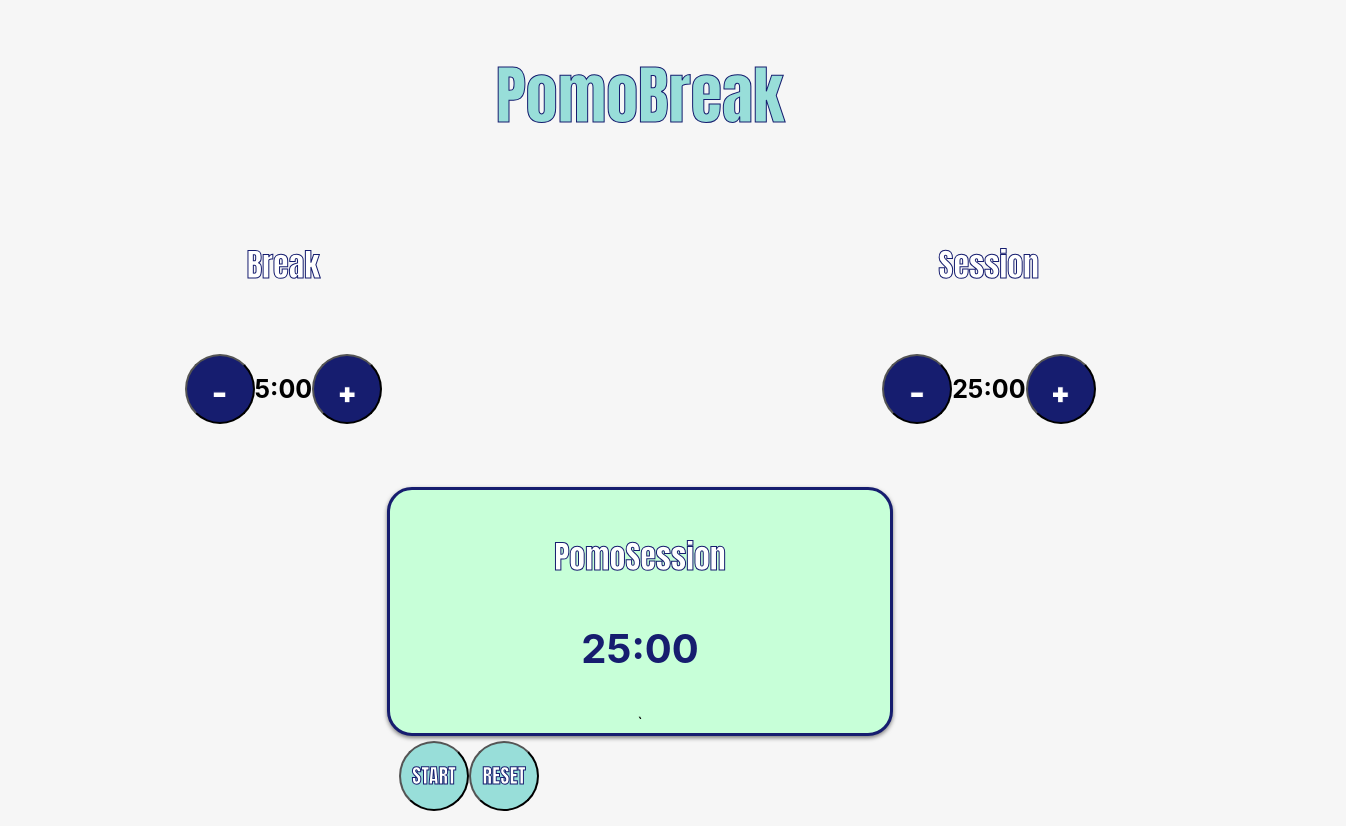
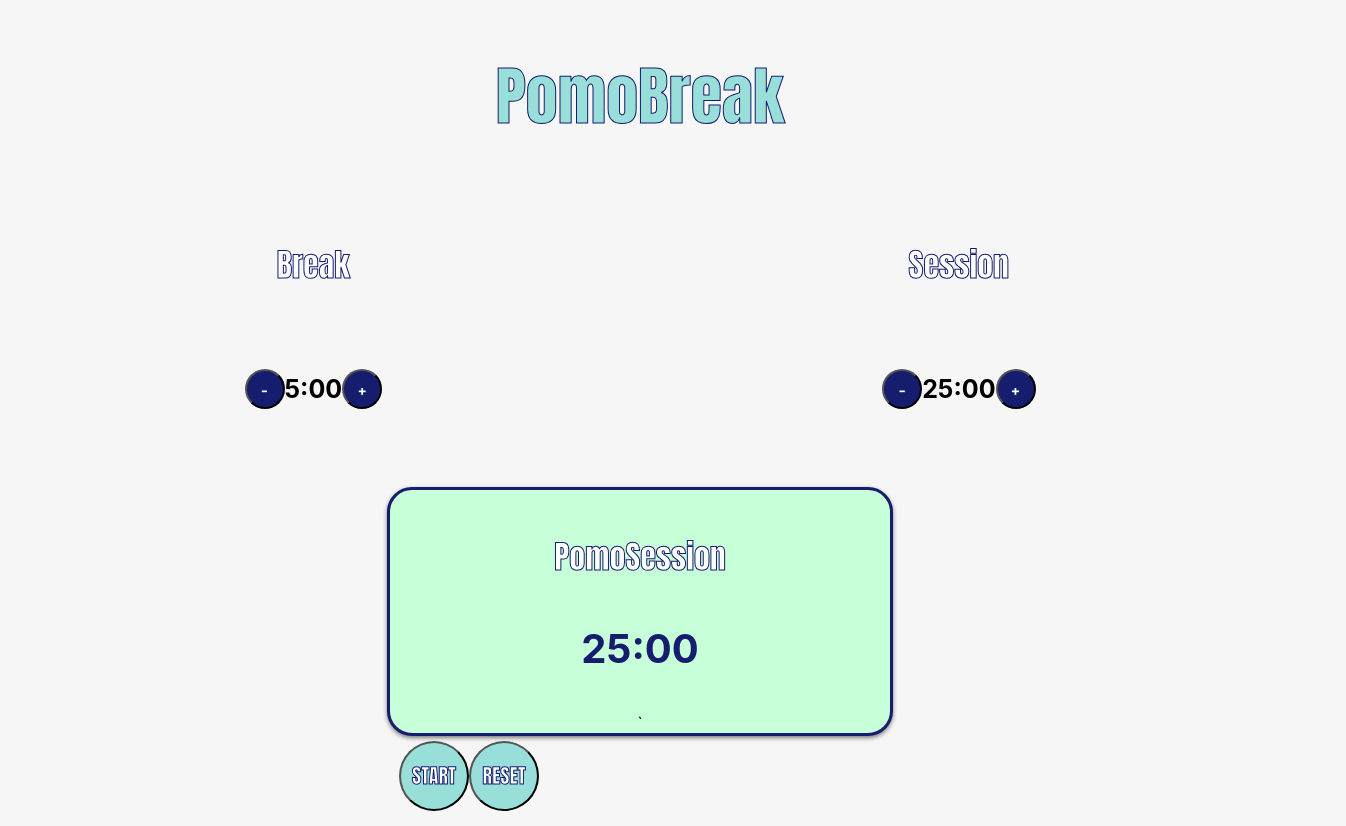
Before and after one commit to victoriadealba/Pomobreak, a React (Create React App) app in the folder client/: page / in a window 1280 px wide. Shown: the whole page, 1346 px wide, since content can reach past the window. Built offline with nearby package versions, Linux system fonts and the light colour scheme.

Commit message:
Smaller buttons

```diff
--- a/client/src/App.css
+++ b/client/src/App.css
@@ -99,16 +99,16 @@ h2{
 
 
 .ui.button.plus {
-  width: 70px;
-  height: 70px;
+  width: 40px;
+  height: 40px;
   padding:0;
   background:#161D6F;
   color: rgb(255, 255, 255);
-  border-radius: 35px;
-  font-size: 50px;
+  border-radius: 20px;
+  font-size: 25px;
   font-weight: 500;
   text-align: center;
-  line-height: 50px;
+  line-height: 30px;
   display:inline-block;
   text-transform: uppercase;
 }
```
